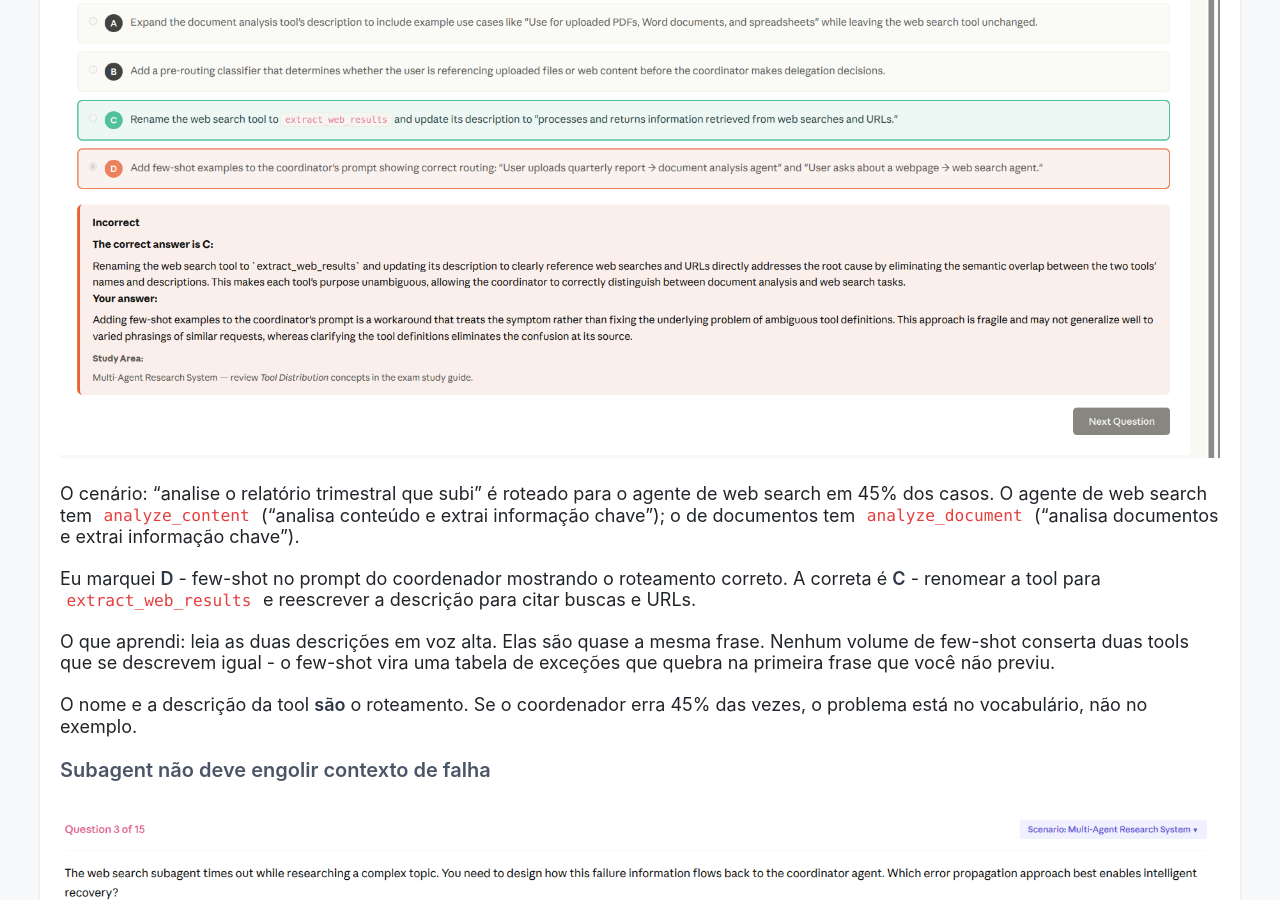
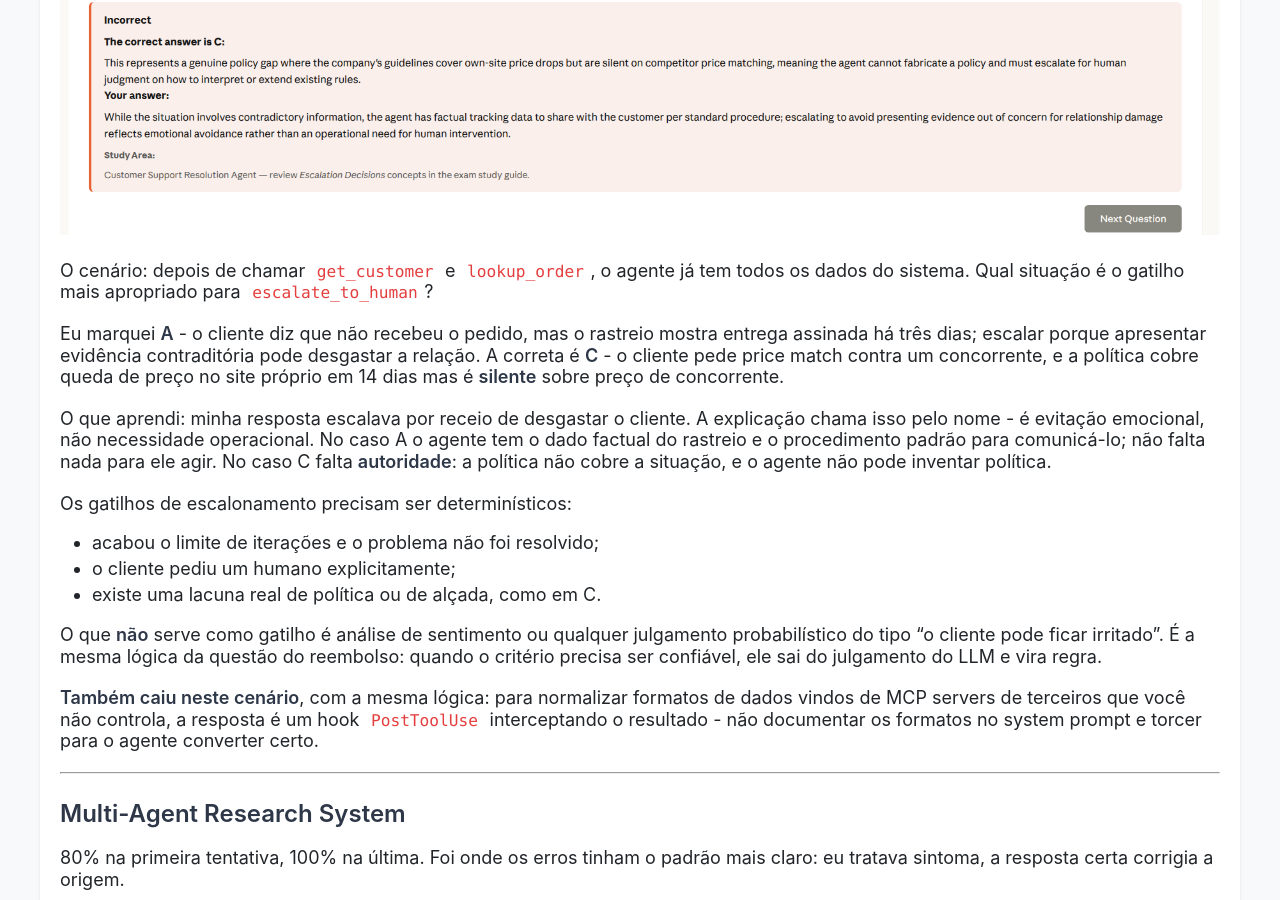
Before and after one commit to CarlosPena00/carlospena00.github.io, a Jekyll site: the page built from _posts/2026-08-15-anthropic-developer-certification.md, in a window 1280 px wide and 900 px high, scrolled down 13761 px. Built offline with Jekyll 4.4.1, drawn with Linux system fonts in a browser that asks for light colours; some of the changed text lies outside the part shown.

Commit message:
docs(blog): Add escalation question and tool_choice details
Adds the escalation question to the Customer Support scenario: triggers
must be operational - iteration limit reached, an explicit request from
the customer, or a genuine policy gap - never sentiment analysis or any
probabilistic read of how the customer feels.

Adds a section for exam facts that have no screenshot: the four
tool_choice types plus disable_parallel_tool_use, and the pattern of
forcing JSON output by declaring a tool whose input_schema is the target
shape and pinning tool_choice to it. Notes that structured outputs
(output_config.format) now cover the same need more directly, so the
exam-era technique still works but is no longer the recommended path.

Co-Authored-By: Claude Opus 5 (1M context) <noreply@anthropic.com>
Claude-Session: https://claude.ai/code/session_01E23aFSpvSVDuQv8fwktdWw

```diff
--- a/_posts/2026-08-15-anthropic-developer-certification.md
+++ b/_posts/2026-08-15-anthropic-developer-certification.md
@@ -412,6 +412,36 @@ a probabilidade do erro. Nenhuma elimina.
 Quando a consequência é reembolso na conta errada, 12% não vira 2% - tem que virar 0%. E
 0% só se consegue tirando a decisão do LLM e colocando em código.
 
+#### Escalar para humano é decisão operacional, não emocional
+
+<img src="/assets/images/certification/questions/customer-support_q01_escalate-to-human-trigger.png" alt="Questão sobre gatilho de escalonamento para humano" width="100%">
+
+O cenário: depois de chamar `get_customer` e `lookup_order`, o agente já tem todos os
+dados do sistema. Qual situação é o gatilho mais apropriado para `escalate_to_human`?
+
+Eu marquei **A** - o cliente diz que não recebeu o pedido, mas o rastreio mostra entrega
+assinada há três dias; escalar porque apresentar evidência contraditória pode desgastar a
+relação. A correta é **C** - o cliente pede price match contra um concorrente, e a
+política cobre queda de preço no site próprio em 14 dias mas é **silente** sobre preço de
+concorrente.
+
+O que aprendi: minha resposta escalava por receio de desgastar o cliente. A explicação
+chama isso pelo nome - é evitação emocional, não necessidade operacional. No caso A o
+agente tem o dado factual do rastreio e o procedimento padrão para comunicá-lo; não falta
+nada para ele agir. No caso C falta **autoridade**: a política não cobre a situação, e o
+agente não pode inventar política.
+
+Os gatilhos de escalonamento precisam ser determinísticos:
+
+- acabou o limite de iterações e o problema não foi resolvido;
+- o cliente pediu um humano explicitamente;
+- existe uma lacuna real de política ou de alçada, como em C.
+
+O que **não** serve como gatilho é análise de sentimento ou qualquer julgamento
+probabilístico do tipo "o cliente pode ficar irritado". É a mesma lógica da questão do
+reembolso: quando o critério precisa ser confiável, ele sai do julgamento do LLM e vira
+regra.
+
 **Também caiu neste cenário**, com a mesma lógica: para normalizar formatos de dados
 vindos de MCP servers de terceiros que você não controla, a resposta é um hook
 `PostToolUse` interceptando o resultado - não documentar os formatos no system prompt e
@@ -473,6 +503,36 @@ para o modelo navegar. Efeito de primazia é aliado, não inimigo.
 
 ---
 
+## Detalhes de API que caíram
+
+Dois pontos que não aparecem nas telas acima, mas caíram na prova e valem ter decorados.
+
+**Os tipos de `tool_choice`.** Controlam se, e qual, tool o Claude pode chamar:
+
+| Valor | Comportamento |
+|---|---|
+| `{"type": "auto"}` | O Claude decide se usa tool (padrão) |
+| `{"type": "any"}` | Obriga a usar ao menos uma tool |
+| `{"type": "tool", "name": "..."}` | Obriga a usar a tool indicada |
+| `{"type": "none"}` | Proíbe o uso de tools |
+
+Qualquer um deles aceita também `"disable_parallel_tool_use": true`, que limita a uma
+tool por resposta - por padrão o Claude pode pedir várias de uma vez.
+
+**Forçar saída em JSON via tool.** O padrão que a prova cobra: você declara uma tool cujo
+`input_schema` é exatamente o formato desejado e força
+`tool_choice: {"type": "tool", "name": "..."}`. O modelo é obrigado a chamar aquela tool,
+e os argumentos chegam como JSON válido dentro do schema - você nunca faz parse de texto
+livre.
+
+Uma ressalva para quem for aplicar isso hoje: a API ganhou **structured outputs**
+(`output_config.format`, ou `client.messages.parse()`), que resolve o mesmo problema
+diretamente, sem o rodeio da tool. Para garantir os argumentos de uma tool de verdade,
+existe `strict: true` na definição dela. A técnica da prova continua funcionando, mas já
+não é o caminho recomendado.
+
+---
+
 ## Considerações
 
 A prova em si foi interessante. Gostei muito de ver a Anthropic indo sempre na
```
Also changed, not shown: assets/images/certification/questions/customer-support_q01_escalate-to-human-trigger.png (added).
